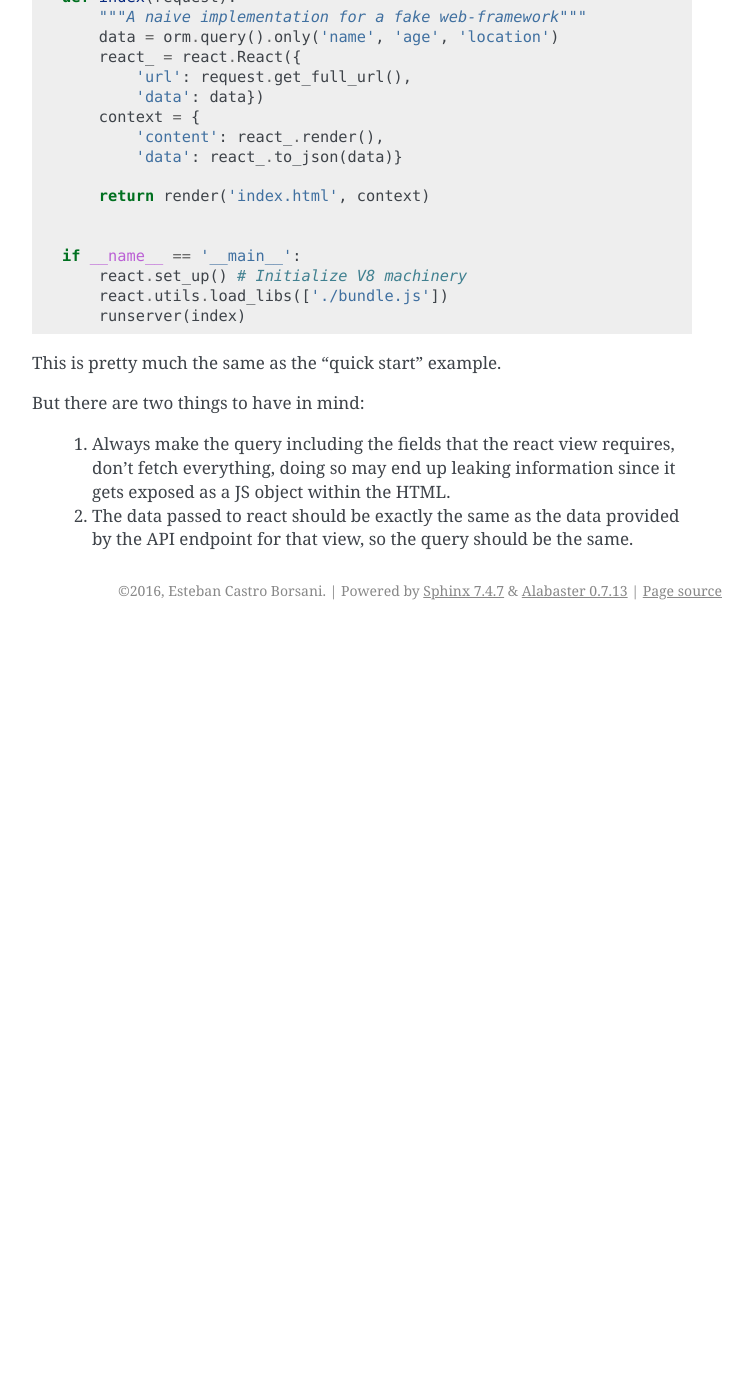
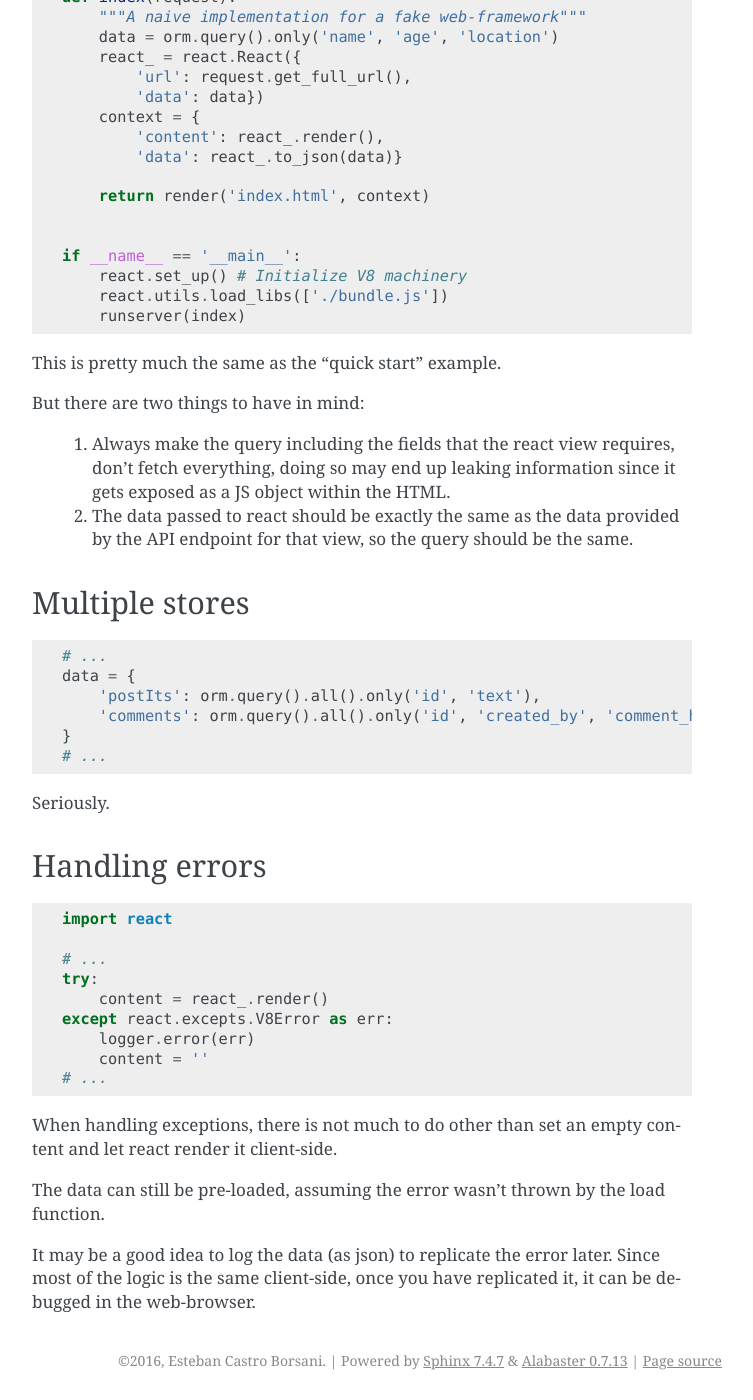
Before and after one commit to nitely/python-react-v8, a Sphinx documentation site: the page built from docs/usage.rst, in a window 1280 px wide and 1400 px high, scrolled down 881 px. Shown: the whole window, without its empty margins (388-1141 px from the left). Built offline with Sphinx 7.4.7, drawn with Linux system fonts in a browser that asks for light colours; before the commit the page ends 1511 px from its top, so only the background shows below that; some of the changed text lies outside the part shown.

Commit message:
Feature/expose exceptions (#2)
* expose exceptions

* bump version

* tests

* changelog

* docs usage exceptions

* editorconfig

* makefile

* remove build_docs script

* readme make commands

```diff
--- a/docs/usage.rst
+++ b/docs/usage.rst
@@ -69,3 +69,44 @@ But there are two things to have in mind:
        it gets exposed as a JS object within the HTML.
     2. The data passed to react should be exactly the same as the data provided
        by the API endpoint for that view, so the query should be the same.
+
+
+Multiple stores
+---------------
+
+::
+
+    # ...
+    data = {
+        'postIts': orm.query().all().only('id', 'text'),
+        'comments': orm.query().all().only('id', 'created_by', 'comment_html')
+    }
+    # ...
+
+Seriously.
+
+
+Handling errors
+---------------
+
+::
+
+    import react
+
+    # ...
+    try:
+        content = react_.render()
+    except react.excepts.V8Error as err:
+        logger.error(err)
+        content = ''
+    # ...
+
+When handling exceptions, there is not much to do other
+than set an empty content and let react render it client-side.
+
+The data can still be pre-loaded, assuming the error wasn't
+thrown by the load function.
+
+It may be a good idea to log the data (as json) to replicate
+the error later. Since most of the logic is the same client-side,
+once you have replicated it, it can be debugged in the web-browser.
--- a/react/__init__.py
+++ b/react/__init__.py
@@ -2,10 +2,12 @@
 
 from .react import React, set_up
 from . import utils
+from . import excepts
 
 __all__ = [
     'set_up',
     'React',
-    'utils']
+    'utils',
+    'excepts']
 
-__version__ = '0.1.0'
+__version__ = '0.1.1'
```
Also changed, not shown: CHANGELOG.md (+6 -0 lines), README.md (+14 -0 lines), docs/api.rst (+7 -0 lines), 8 other files.
